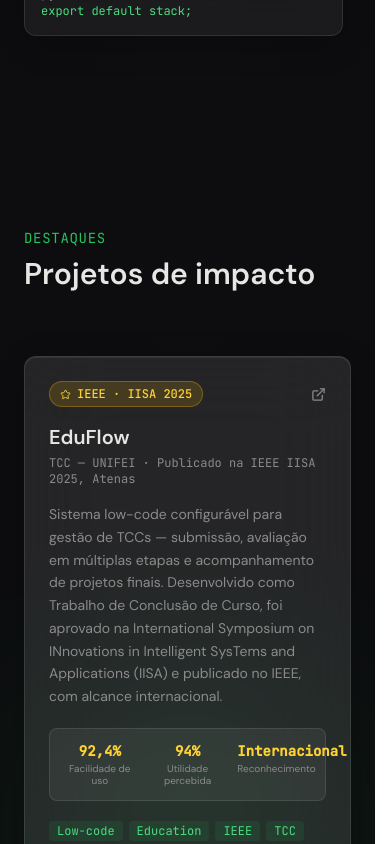
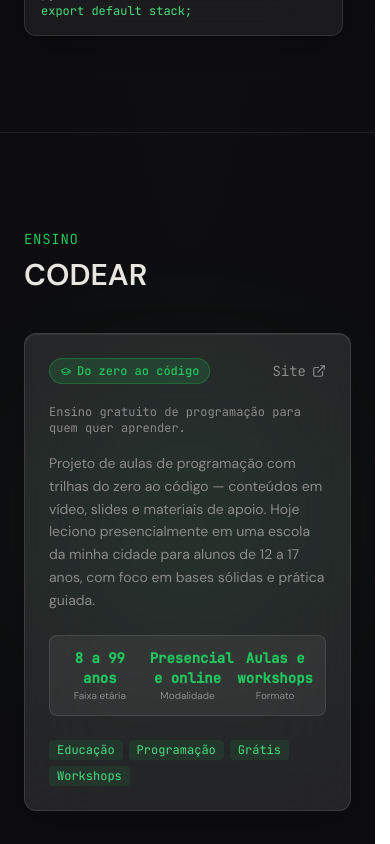
Before and after one commit to luisricar-do/me, a React (Vite) app: page / in a window 390 px wide. Shown: the part 3400-4244 px from the top of the page. Built offline with nearby package versions, Linux system fonts and the light colour scheme.

Commit message:
Add Codear section to Home page, update navigation links, and create related data files. Enhance Highlights section with updated aria-label for accessibility.

```diff
--- a/src/components/layout/Header.jsx
+++ b/src/components/layout/Header.jsx
@@ -6,6 +6,7 @@ import { site } from "../../data/site"
 const navLinks = [
   { href: "#hero", label: "Início" },
   { href: "#sobre", label: "Sobre" },
+  { href: "#codear", label: "CODEAR" },
   { href: "#destaques", label: "Destaques" },
   { href: "#trajetoria", label: "Trajetória" },
   { href: "#projetos", label: "Projetos" },
--- /dev/null
+++ b/src/components/sections/Codear.jsx
@@ -0,0 +1,100 @@
+import { useRef } from "react"
+import { motion, useScroll, useTransform } from "framer-motion"
+import { ExternalLink, GraduationCap } from "lucide-react"
+import { SectionTitle } from "../ui/SectionTitle"
+import { codear } from "../../data/codear"
+
+export function Codear() {
+  const ref = useRef(null)
+  const { scrollYProgress } = useScroll({
+    target: ref,
+    offset: ["start end", "end start"],
+  })
+  const glowOpacity = useTransform(scrollYProgress, [0.2, 0.6], [0, 0.45])
+
+  return (
+    <section
+      id="codear"
+      ref={ref}
+      className="relative py-24 md:py-32 overflow-hidden border-y border-[var(--glass-border)]/80"
+    >
+      <div className="absolute inset-0 pointer-events-none overflow-hidden">
+        <motion.div
+          className="absolute inset-0 flex items-center justify-center"
+          style={{ opacity: glowOpacity }}
+        >
+          <div
+            className="w-[70%] max-w-xl aspect-square rounded-full opacity-25"
+            style={{
+              background: "var(--color-accent)",
+              filter: "blur(90px)",
+            }}
+          />
+        </motion.div>
+      </div>
+
+      <div className="relative z-10 mx-auto max-w-4xl px-6">
+        <SectionTitle
+          eyebrow="Ensino"
+          title={codear.title}
+          className="mb-10"
+        />
+
+        <motion.article
+          className="rounded-xl glass-strong p-6 md:p-8 border border-[var(--color-accent)]/30 hover:border-[var(--color-accent)]/50 transition-colors duration-300"
+          initial={{ opacity: 0, y: 16 }}
+          whileInView={{ opacity: 1, y: 0 }}
+          viewport={{ once: true }}
+          transition={{ duration: 0.45 }}
+        >
+          <div className="flex flex-wrap items-center gap-3 mb-5">
+            <span className="inline-flex items-center gap-1.5 px-2.5 py-1 rounded-full text-xs font-mono font-medium bg-[var(--color-accent)]/15 text-[var(--color-accent)] border border-[var(--color-accent)]/30">
+              <GraduationCap size={11} aria-hidden />
+              {codear.tagline}
+            </span>
+            <a
+              href={codear.href}
+              target="_blank"
+              rel="noopener noreferrer"
+              className="ml-auto inline-flex items-center gap-1.5 text-sm font-mono text-[var(--color-muted)] hover:text-[var(--color-accent)] transition-colors"
+            >
+              Site
+              <ExternalLink size={14} aria-hidden />
+            </a>
+          </div>
+
+          <p className="text-xs font-mono text-[var(--color-muted)] mb-4">
+            {codear.context}
+          </p>
+          <p className="text-sm text-[var(--color-muted)] leading-relaxed mb-6">
+            {codear.description}
+          </p>
+
+          <div className="grid grid-cols-3 gap-3 mb-6 p-3 rounded-lg bg-[var(--glass-bg)] border border-[var(--glass-border)]">
+            {codear.metrics.map((m) => (
+              <div key={m.label} className="text-center">
+                <p className="text-sm font-semibold font-mono text-[var(--color-accent)]">
+                  {m.value}
+                </p>
+                <p className="text-[10px] text-[var(--color-muted)] mt-0.5 leading-tight">
+                  {m.label}
+                </p>
+              </div>
+            ))}
+          </div>
+
+          <ul className="flex flex-wrap gap-1.5">
+            {codear.tags.map((tag) => (
+              <li
+                key={tag}
+                className="px-2 py-0.5 text-xs font-mono rounded bg-[var(--color-accent)]/10 text-[var(--color-accent-muted)]"
+              >
+                {tag}
+              </li>
+            ))}
+          </ul>
+        </motion.article>
+      </div>
+    </section>
+  )
+}
--- a/src/components/sections/Highlights.jsx
+++ b/src/components/sections/Highlights.jsx
@@ -100,7 +100,7 @@ function HighlightCard({ item, delay }) {
             target="_blank"
             rel="noopener noreferrer"
             className="text-[var(--color-muted)] hover:text-[var(--color-ink)] transition-colors"
-            aria-label={`Ver ${item.title} no GitHub`}
+            aria-label={`Abrir ${item.title} em nova aba`}
           >
             <ExternalLink size={15} />
           </a>
--- /dev/null
+++ b/src/data/codear.js
@@ -0,0 +1,14 @@
+export const codear = {
+  title: "CODEAR",
+  tagline: "Do zero ao código",
+  href: "https://codear.luisr.com.br/",
+  context: "Ensino gratuito de programação para quem quer aprender.",
+  description:
+    "Projeto de aulas de programação com trilhas do zero ao código — conteúdos em vídeo, slides e materiais de apoio. Hoje leciono presencialmente em uma escola da minha cidade para alunos de 12 a 17 anos, com foco em bases sólidas e prática guiada.",
+  metrics: [
+    { label: "Faixa etária", value: "8 a 99 anos" },
+    { label: "Modalidade", value: "Presencial e online" },
+    { label: "Formato", value: "Aulas e workshops" },
+  ],
+  tags: ["Educação", "Programação", "Grátis", "Workshops"],
+}
--- a/src/data/projects.js
+++ b/src/data/projects.js
@@ -14,9 +14,10 @@ export const projects = [
   {
     id: "codear",
     title: "Codear",
-    description: "Iniciativa para cursos de programação do zero ao código. Cursos em markdown, slides em PDF e trilhas de aprendizado.",
+    description:
+      "Aulas de programação do zero ao código — trilhas em markdown e materiais de apoio. Aulas presenciais em escola da minha cidade para alunos de 12 a 17 anos.",
     tags: ["JavaScript", "React", "Vite", "Education"],
-    href: "https://codear.luisr.com.br",
+    href: "https://codear.luisr.com.br/",
     date: "2026-01-04",
     dateFormatted: () => format(new Date("2026-01-04"), "MMMM yyyy", { locale: ptBR }),
   },
--- a/src/pages/Home.jsx
+++ b/src/pages/Home.jsx
@@ -1,5 +1,6 @@
 import { Hero } from "../components/sections/Hero"
 import { About } from "../components/sections/About"
+import { Codear } from "../components/sections/Codear"
 import { Highlights } from "../components/sections/Highlights"
 import { Timeline } from "../components/sections/Timeline"
 import { Projects } from "../components/sections/Projects"
@@ -10,6 +11,7 @@ export function Home() {
     <>
       <Hero />
       <About />
+      <Codear />
       <Highlights />
       <Projects />
       <Timeline />
```
